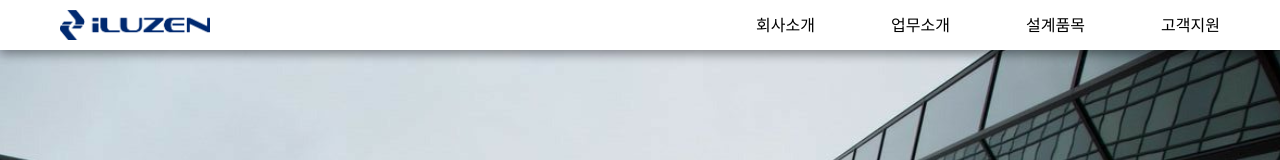
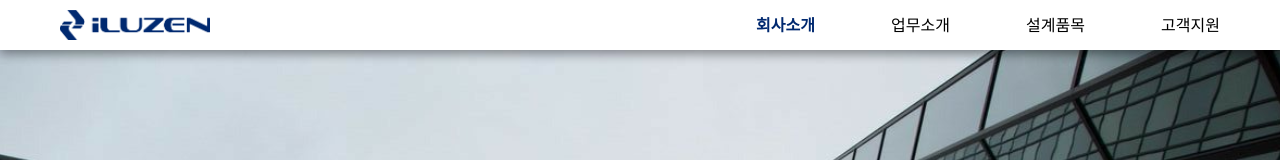
Before and after one commit to dlwhsk0/iLUZEN, a React (Create React App) app: page / in a window 1280 px wide. Shown: the top 160 px of the page. Built offline with nearby package versions, Linux system fonts and the light colour scheme.

Commit message:
feat: 스크롤에 따른 nav 글씨 색상 변화 기능 구현

```diff
--- a/src/components/Header.jsx
+++ b/src/components/Header.jsx
@@ -1,4 +1,4 @@
-import { useState } from 'react'
+import { useState, useEffect } from 'react'
 import logo from '../images/iluzen/iluzen-logo.png'
 
 export default function Header() {
@@ -18,6 +18,38 @@ export default function Header() {
     }
   }
 
+  useEffect(() => {
+    const sectionIds = ['회사소개', '업무소개', '설계품목', '고객지원']
+
+    const handleScroll = (entries) => {
+      entries.forEach((entry) => {
+        if (entry.isIntersecting) {
+          setActive(entry.target.id)
+        }
+      })
+    }
+
+    const observer = new IntersectionObserver(handleScroll, {
+      threshold: 0.6, // 섹션이 60% 이상 화면에 보일 때 활성화
+    })
+
+    sectionIds.forEach((id) => {
+      const section = document.querySelector(`#${id}`)
+      if (section) {
+        observer.observe(section)
+      }
+    })
+
+    return () => {
+      sectionIds.forEach((id) => {
+        const section = document.querySelector(`#${id}`)
+        if (section) {
+          observer.unobserve(section)
+        }
+      })
+    }
+  }, [])
+
   return (
     <div
       className='w-full h-[50px] px-[60px] py-0 flex items-center justify-center fixed top-0 left-0 right-0 z-50 bg-white'
@@ -25,7 +57,7 @@ export default function Header() {
     >
       <div className='w-[1280px] min-w-[620px] flex items-center justify-between'>
         <img src={logo} className='w-[150px]' alt='iluzen logo' />
-        <div className='w-[40%] min-w-[350px] text-[16px] flex items-center justify-between'>
+        <nav className='w-[40%] min-w-[350px] text-[16px] flex items-center justify-between'>
           <span
             className={`cursor-pointer ${active === '회사소개' ? 'text-[#002970] font-bold' : ''}`}
             onClick={() => handleClick('회사소개')}
@@ -50,7 +82,7 @@ export default function Header() {
           >
             고객지원
           </span>
-        </div>
+        </nav>
       </div>
     </div>
   )
```
